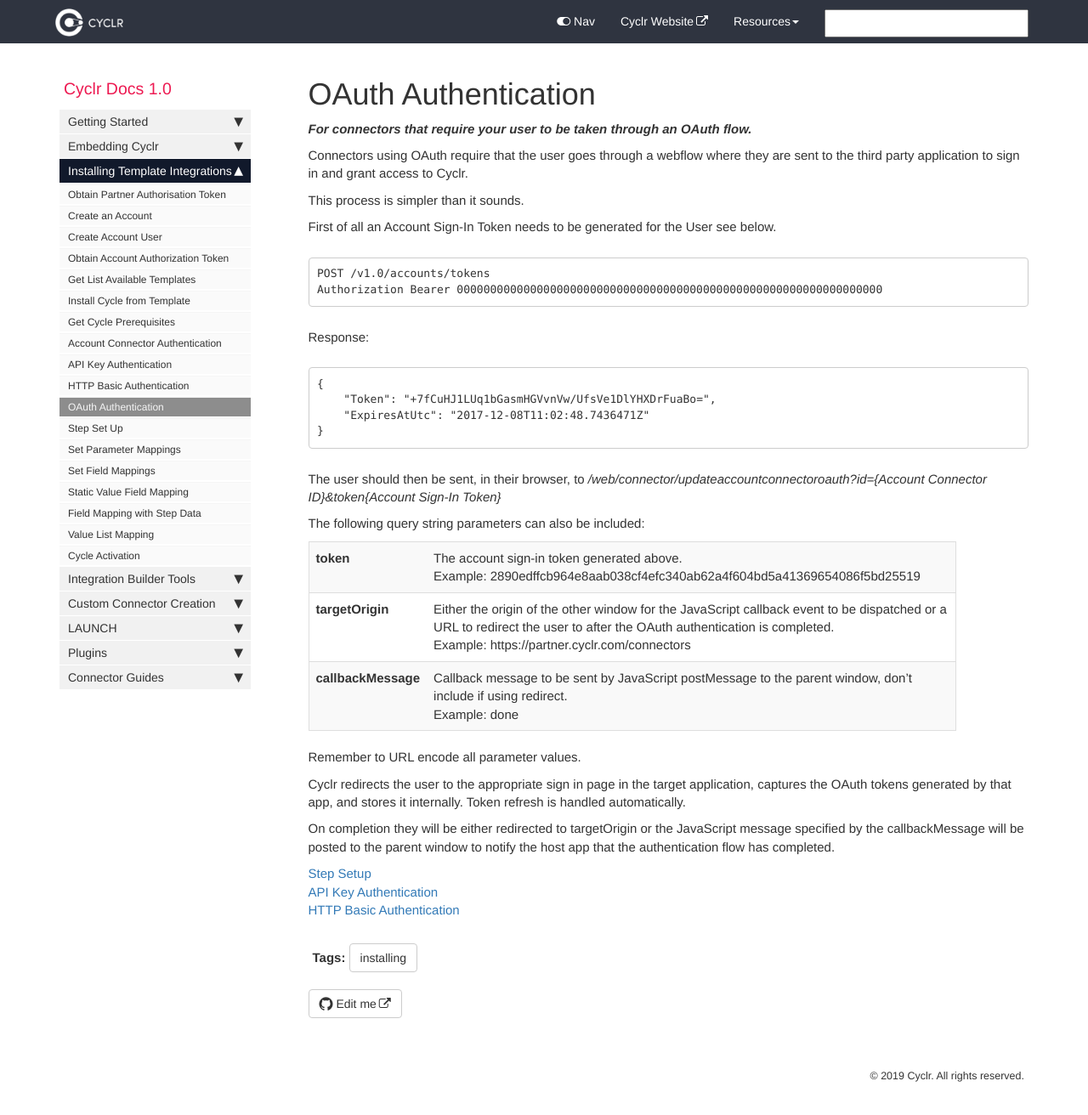
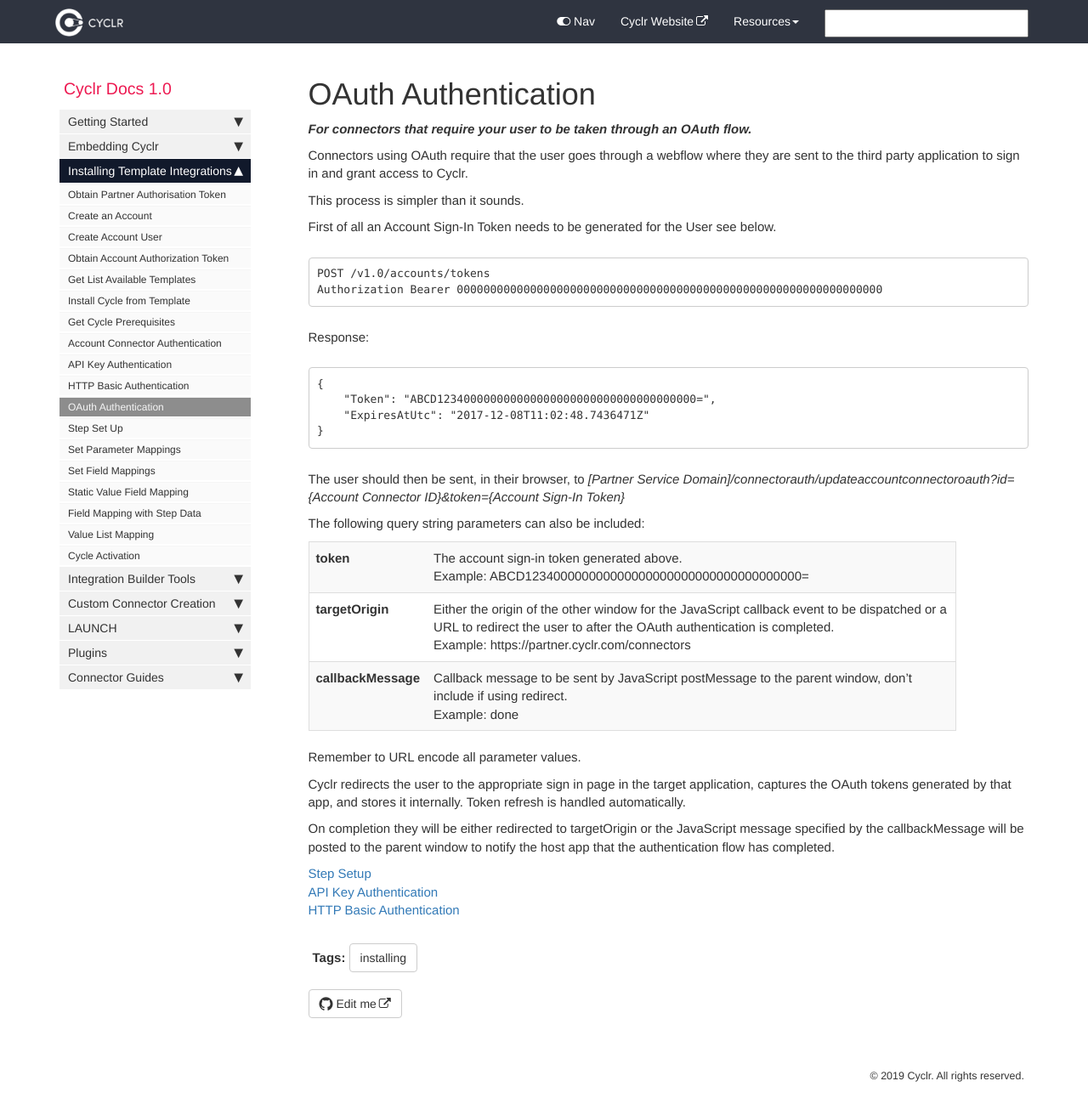
Before and after one commit to sneakysneak/docs, a Jekyll site: the page built from pages/installing-templates-api/oauth-authentication.md, in a window 1280 px wide and 1335 px high. Shown: the top 1312 px of the window at 85% size. Built offline with Jekyll 4.4.1, drawn with Linux system fonts in a browser that asks for light colours; nearby versions of some CDN libraries; comment, search, counter and statistics services are not loaded.

Commit message:
Corrected API call's URL and tweaked.

```diff
--- a/pages/installing-templates-api/oauth-authentication.md
+++ b/pages/installing-templates-api/oauth-authentication.md
@@ -19,18 +19,18 @@ First of all an Account Sign-In Token needs to be generated for the User see bel
 Response:
 
     {
-        "Token": "+7fCuHJ1LUq1bGasmHGVvnVw/UfsVe1DlYHXDrFuaBo=",
+        "Token": "ABCD123400000000000000000000000000000000000=",
         "ExpiresAtUtc": "2017-12-08T11:02:48.7436471Z"
     }
 
-The user should then be sent, in their browser, to _/web/connector/updateaccountconnectoroauth?id={Account Connector ID}&token{Account Sign-In Token}_
+The user should then be sent, in their browser, to _[Partner Service Domain]/connectorauth/updateaccountconnectoroauth?id={Account Connector ID}&token={Account Sign-In Token}_
 
 The following query string parameters can also be included:
 
 <table>
     <tr>
         <th>token</th>
-        <td>The account sign-in token generated above. <br/>Example: 2890edffcb964e8aab038cf4efc340ab62a4f604bd5a41369654086f5bd25519</td>
+        <td>The account sign-in token generated above. <br/>Example: ABCD123400000000000000000000000000000000000=</td>
     </tr>
     <tr>
         <th>targetOrigin</th>
```
